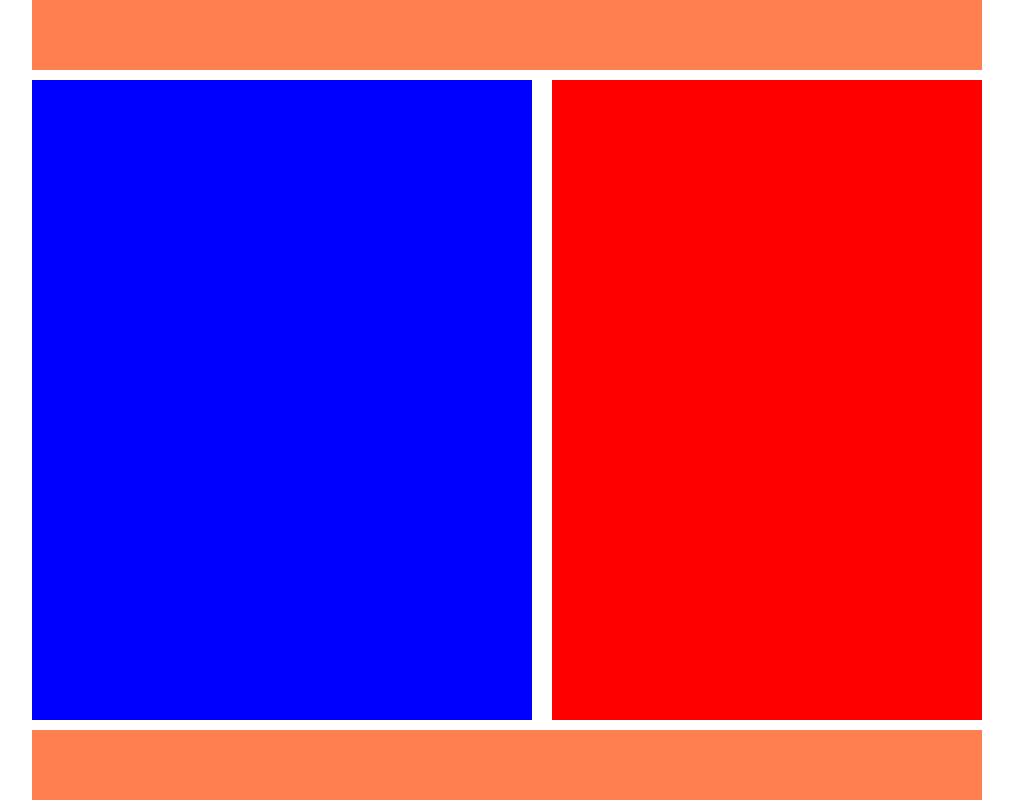
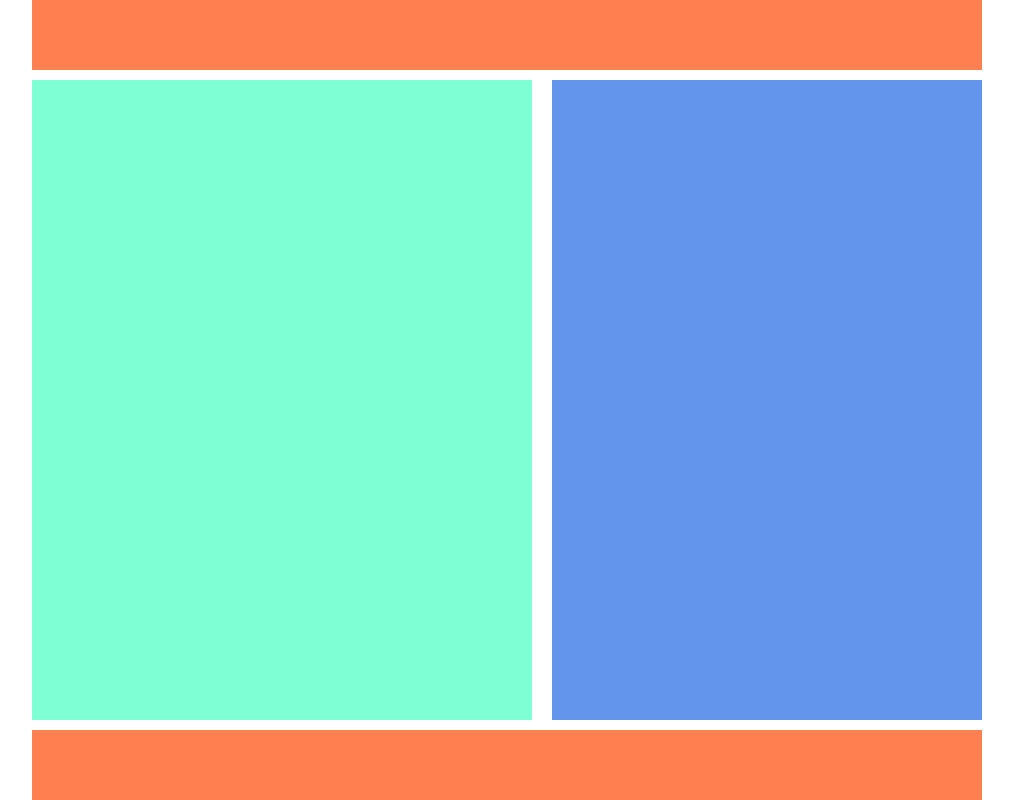
Before and after one commit to randoschool/ta19, a plain HTML site: page index.html in a window 1280 px wide. Shown: the whole page, without its empty margins (133-1146 px from the left). Drawn offline with Linux system fonts and the light colour scheme.

Commit message:
Changed colors

```diff
--- a/style.css
+++ b/style.css
@@ -48,11 +48,11 @@ main {
 }
 
 .blue {
-    background-color: blue;
+    background-color:aquamarine;
 }
 .red {
-    background-color: red;
+    background-color:cornflowerblue;
 }
 .green {
-    background-color: green;
+    background-color: darkslategrey;
 }
```
